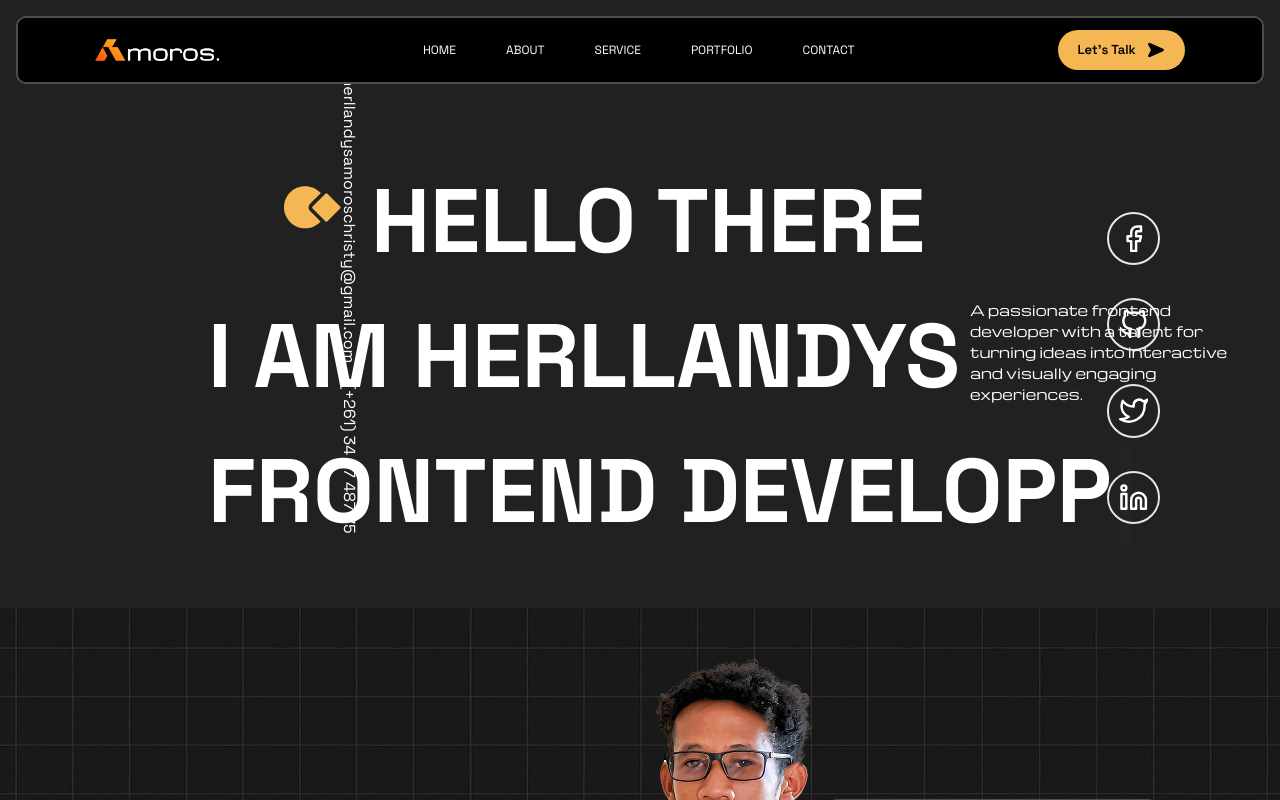
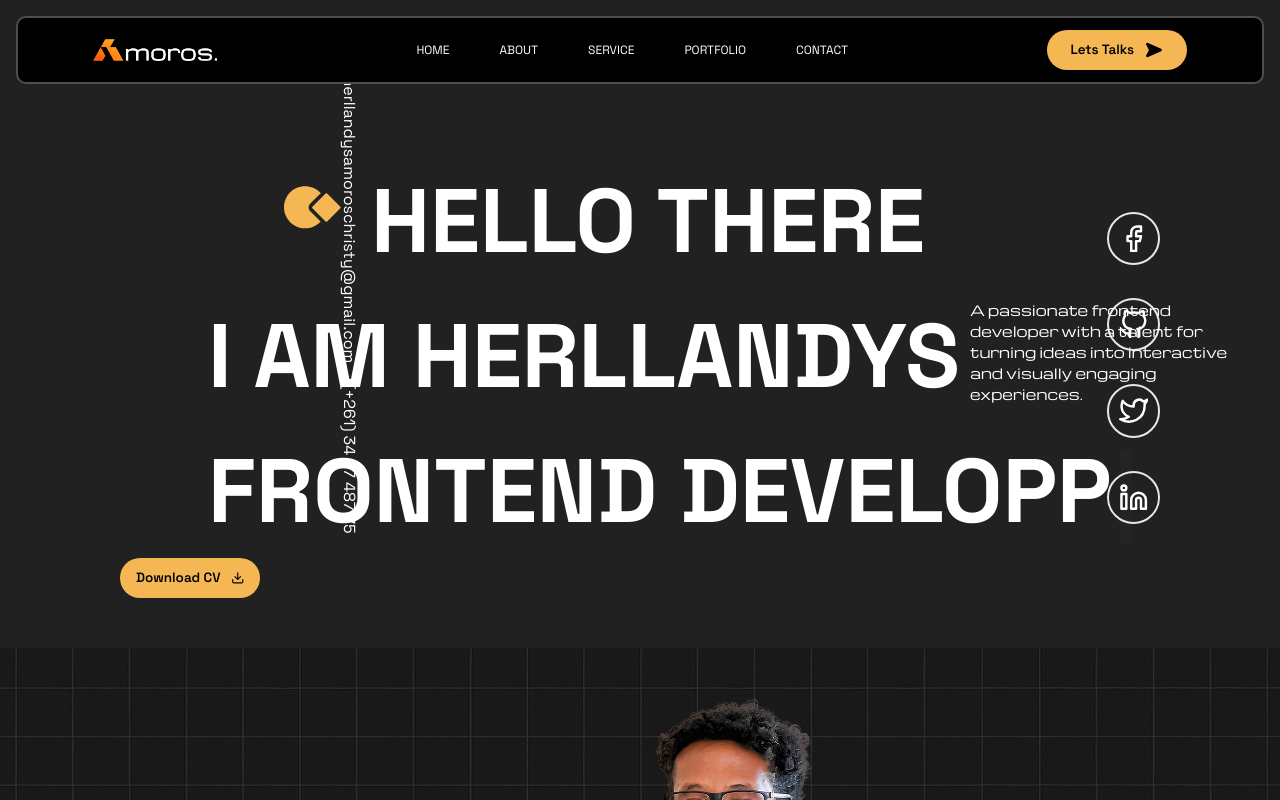
Before and after one commit to DidisGamos/Herllandys-Amoros-Christy-Portfolio, a React (Vite) app: page / in a window 1280 px wide. Shown: the top 800 px of the page. Built offline with nearby package versions, Linux system fonts and the light colour scheme.

Commit message:
Feature / MAJ

```diff
--- a/src/_components/Header/Header.jsx
+++ b/src/_components/Header/Header.jsx
@@ -4,7 +4,6 @@ import { motion, useMotionValueEvent, useScroll } from "framer-motion";
 import { FiBriefcase, FiHome, FiUser } from "react-icons/fi";
 import LogoA from "../../assets/Logo2.png";
 import LogoB from "../../assets/Logo3.png";
-
 
 function Header() {
   const [isHidden, setIsHidden] = useState(false);
@@ -34,7 +33,11 @@ function Header() {
       >
         <div className="w-[10%]">
           <img src={LogoA} className="hidden lg:block" alt="logo" />
-          <img src={LogoB} className="w-[45%] max-md:w-[100%] lg:hidden" alt="logo" />
+          <img
+            src={LogoB}
+            className="w-[45%] max-md:w-[100%] lg:hidden"
+            alt="logo"
+          />
         </div>
         <div className="hidden lg:flex gap-[50px] text-[12px] sm:hidden">
           <a
@@ -80,7 +83,23 @@ function Header() {
           </a>
         </div>
         <div>
-          <Buttons />
+          <Buttons width="140px" height="40px" fontSize="13.5px" gap="10px" rounded="50px">
+            {"Lets Talks"}
+            <label htmlFor="">
+              <svg
+                xmlns="http://www.w3.org/2000/svg"
+                width="20"
+                height="20"
+                viewBox="0 0 21 20"
+                fill="none"
+              >
+                <path
+                  d="M4.24745 17.3625L18.0058 11.2267C19.1091 10.735 19.1091 9.265 18.0058 8.77333L4.24745 2.63666C3.00162 2.08083 1.70829 3.315 2.32579 4.47166L4.95245 9.39166C5.15662 9.77416 5.15662 10.225 4.95245 10.6067L2.32579 15.5267C1.70912 16.6833 3.00079 17.9192 4.24745 17.3625Z"
+                  fill="black"
+                />
+              </svg>
+            </label>
+          </Buttons>
         </div>
       </nav>
     </motion.div>
--- a/src/_components/Hero/Hero.jsx
+++ b/src/_components/Hero/Hero.jsx
@@ -3,6 +3,8 @@ import { useTypewriter, Cursor } from "react-simple-typewriter";
 import { Call } from "../_constants/Icons";
 import { Socials } from "../_constants/Icons";
 import { motion, useAnimation, useInView } from "framer-motion";
+import Buttons from "../_ui/Buttons";
+import { FiDownload } from "react-icons/fi";
 
 function Hero() {
   const [text] = useTypewriter({
@@ -98,6 +100,7 @@ function Hero() {
               <Cursor cursorStyle="|" />
             </span>
           </p>
+          <Buttons width="140px" height="40px" fontSize="13.5px" gap="10px">{ "Download CV"}<label><FiDownload/></label></Buttons>
         </motion.div>
         {/* Small Info */}
         <div className="absolute hidden lg:block top-[250px] lg:left-[850px] text-white">
--- a/src/_components/Loading/Preloader.jsx
+++ b/src/_components/Loading/Preloader.jsx
@@ -77,7 +77,7 @@ function Preloader() {
       <div className="flex flex-col justify-center items-center z-10 gap-[5px]">
         {/* Logo animé */}
         <motion.img
-          src={"/src/assets/Logo2.png"}
+          src={LogoAB}
           alt="logo"
           className="w-[50%] max-md:w-[45%] mb-4"
           animate={{ y: [0, 10, 0] }}
--- a/src/_components/_ui/Buttons.jsx
+++ b/src/_components/_ui/Buttons.jsx
@@ -1,27 +1,17 @@
-import React from 'react'
+import React from "react";
 
-function Buttons() {
+function Buttons(props) {
+  const { children, width, height, fontSize, gap} = props;
   return (
     <div>
-      <button className="flex justify-center items-center gap-[10px] w-[127px] h-[40px] shrink-0 rounded-[50px] text-black text-[13px] font-semibold bg-[#F5B754] max-md:w-[100px] max-md:h-[30px] max-md:text-[10px]">
-        Let's Talk{" "}
-        <label htmlFor="">
-          <svg
-            xmlns="http://www.w3.org/2000/svg"
-            width="20"
-            height="20"
-            viewBox="0 0 21 20"
-            fill="none"
-          >
-            <path
-              d="M4.24745 17.3625L18.0058 11.2267C19.1091 10.735 19.1091 9.265 18.0058 8.77333L4.24745 2.63666C3.00162 2.08083 1.70829 3.315 2.32579 4.47166L4.95245 9.39166C5.15662 9.77416 5.15662 10.225 4.95245 10.6067L2.32579 15.5267C1.70912 16.6833 3.00079 17.9192 4.24745 17.3625Z"
-              fill="black"
-            />
-          </svg>
-        </label>
+      <button
+        className="flex justify-center items-center shrink-0 rounded-[50px] text-black font-semibold bg-[#F5B754] max-md:w-[100px] max-md:h-[30px] max-md:text-[10px]"
+        style={{ width, height, fontSize: fontSize, gap: gap }}
+      >
+        {children}
       </button>
     </div>
   );
 }
 
-export default Buttons
+export default Buttons;
```
